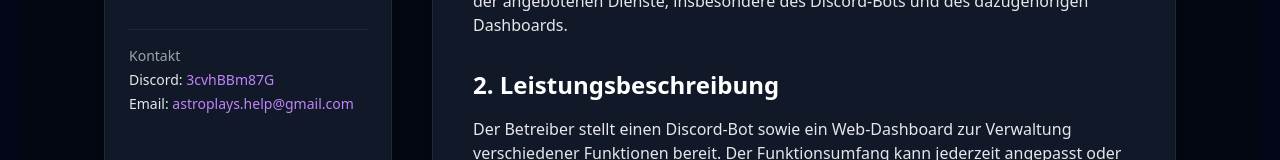
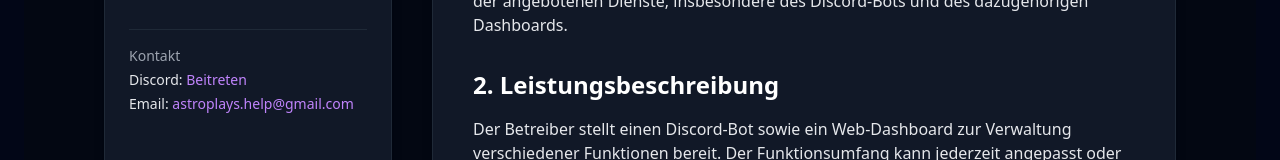
Before and after one commit to AstroPlaysBot/information, a Next.js app: page /AGB in a window 1280 px wide. Shown: the part 372-532 px from the top of the page. Built offline with nearby package versions, Linux system fonts and the light colour scheme.

Commit message:
Update layout.tsx

```diff
--- a/src/app/(legal)/layout.tsx
+++ b/src/app/(legal)/layout.tsx
@@ -47,7 +47,7 @@ export default function LegalLayout({ children }: { children: React.ReactNode })
                 href="https://discord.com/users/3cvhBBm87G"
                 className="text-purple-400 hover:underline"
               >
-                3cvhBBm87G
+                Beitreten
               </a>
             </p>
             <p>
```
